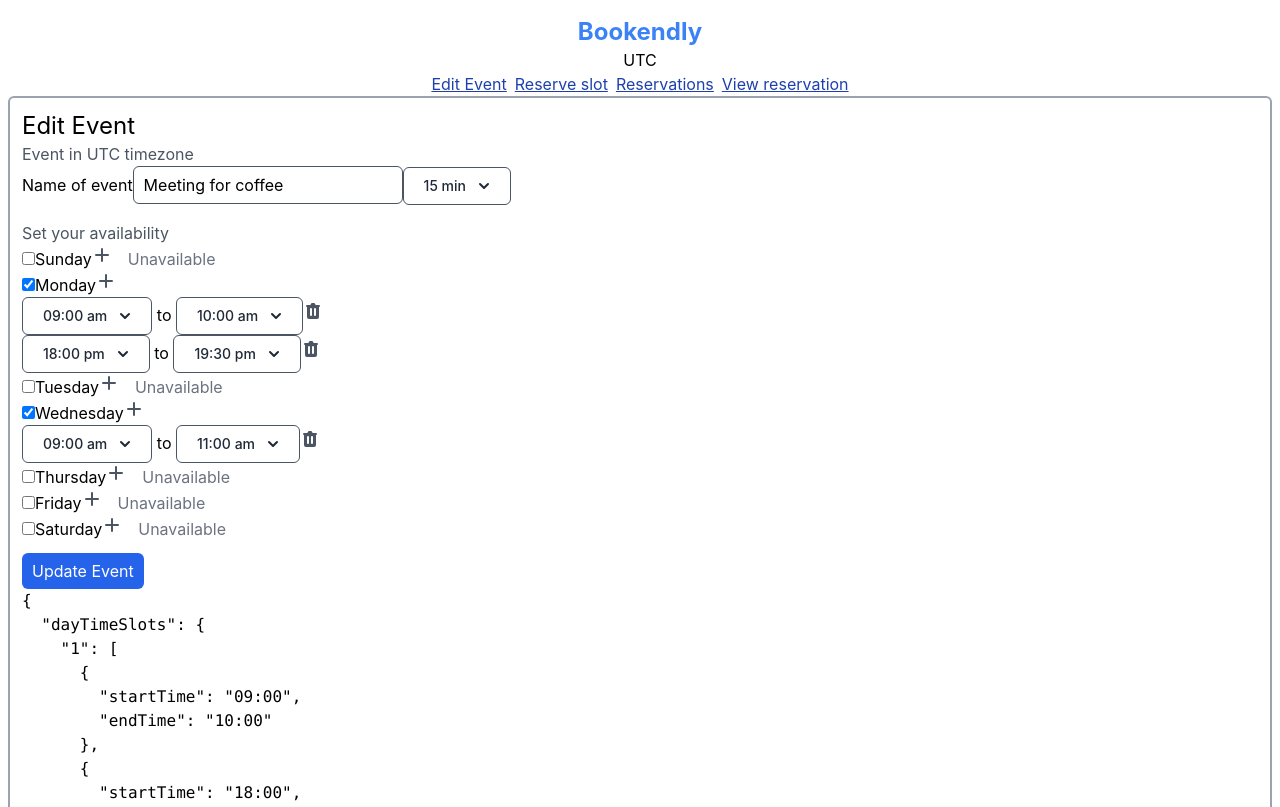
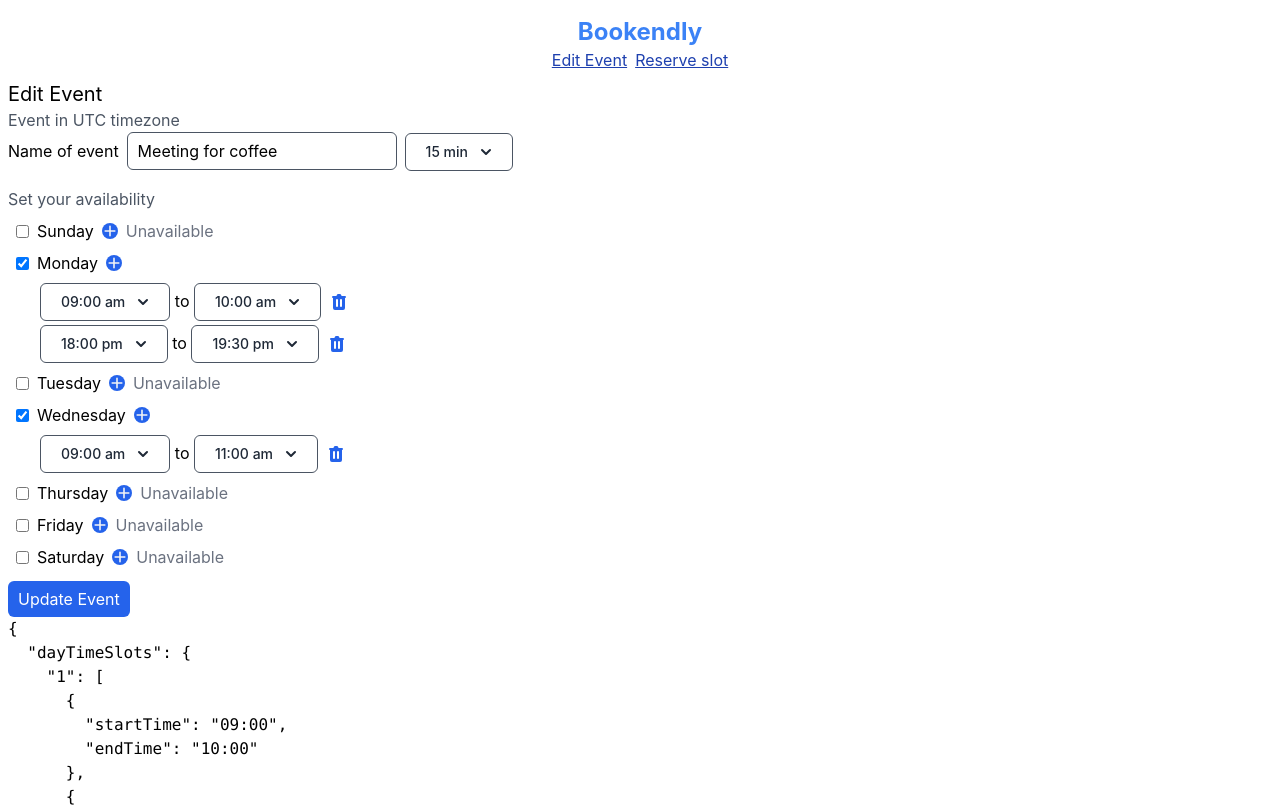
Before and after one commit to designapis/calendly-clone, a React (Create React App) app in the folder bookendly/: page / in a window 1280 px wide. Shown: the top 807 px of the page. Built offline with nearby package versions, Linux system fonts and the light colour scheme.

Commit message:
add some styling

```diff
--- a/bookendly/src/App.tsx
+++ b/bookendly/src/App.tsx
@@ -9,20 +9,18 @@
 
 function App() {
 
-  const timezone = Intl.DateTimeFormat().resolvedOptions().timeZone;
   return (
     <div className="p-2">
 
       <header className="text-center mt-2">
 	<h2 className="text-blue-500 font-bold text-2xl" > Bookendly </h2>
-	<h3>{timezone}</h3>
 	<div className="flex space-x-2 justify-center" >
 	  <Link to='/'> Edit Event </Link>
 	  <Link to='/events/0'> Reserve slot </Link>
-	  <Link to='/reservations'> Reservations </Link>
-	  <Link to='/reservations/0'> View reservation </Link>
 	</div>
       </header>
+
+      <div className="mt-2" >
 
 	<Routes>
 	  <Route path='/' element={<div>
@@ -44,6 +42,9 @@
 	  </div>}> </Route>
 	</Routes>
 
+
+      </div>
+
     </div>
   );
 }
--- a/bookendly/src/EditEvent.tsx
+++ b/bookendly/src/EditEvent.tsx
@@ -109,14 +109,14 @@
  }
 
   return (
-    <div className="border-2 border-gray-400 rounded-md p-3" >
-      <h2 className="text-2xl" >Edit Event</h2>
+    <div className="" >
+      <h2 className="text-xl" >Edit Event</h2>
       <section className="" >
 	<h3 className="text-gray-600" >Event in {timezone} timezone</h3>
 	<div>
 	  <label htmlFor="eventName">Name of event</label>
-	  <input className="border-gray-600 border rounded-md px-2.5 py-1.5" placeholder="Meeting for coffee" name="eventName" type="text" onChange={(e: any) => {setEventName(e.target.value)}} value={eventName} />
-	  <Dropdown render={(v) => `${v} min`} values={[15, 30, 60]} value={eventLength} onChange={setEventLength}/>
+	  <input className="ml-2 border-gray-600 border rounded-md px-2.5 py-1.5" placeholder="Meeting for coffee" name="eventName" type="text" onChange={(e: any) => {setEventName(e.target.value)}} value={eventName} />
+	  <Dropdown className="ml-2"  render={(v) => `${v} min`} values={[15, 30, 60]} value={eventLength} onChange={setEventLength}/>
 	</div>
 
       </section>
@@ -151,23 +151,27 @@
   const hasSlots = Boolean(slots.length)
 
   return (
-    <div>
-      <input type="checkbox" checked={hasSlots} onChange={() => onCheckDay(dayIndex)}/>
+    <div className="mt-2" >
+      <div className="flex items-center space-x-2" >
+	<input className="mx-2"  type="checkbox" checked={hasSlots} onChange={() => onCheckDay(dayIndex)}/>
 	{daysOfWeek[dayIndex] || 'Unknown'}
-      <button><PlusIcon onClick={() => onAddSlot(dayIndex)} className="text-gray-600 hover:text-gray-500 w-5 h-5" /></button>
+	<button><PlusIcon onClick={() => onAddSlot(dayIndex)} className="text-gray-100 hover:bg-blue-500 w-4 h-4 bg-blue-600 rounded-full" /></button>
+	{hasSlots ? null : (
+	  <span className="text-gray-500 ml-4" >Unavailable</span>
+	)}
+      </div>
+      <div className="mt-2 pl-8" >
 	{slots.map((slot, slotIndex) => {
 	  const {endTime, startTime} = slot
 
 	  return (
-	  <div key={slotIndex}>
+	    <div key={slotIndex} className="flex items-center space-x-2 mt-1" >
 	      <TimeDropdown {...{startTime, endTime, setTime: (s,e) => onUpdateTimeSlot(dayIndex, slotIndex, {startTime: s, endTime: e})}} />
-	    <button><TrashIcon onClick={() => onDeleteSlot(dayIndex, slotIndex)} className="text-gray-600 hover:text-gray-500 w-5 h-5" /></button>
+	      <button><TrashIcon onClick={() => onDeleteSlot(dayIndex, slotIndex)} className="text-blue-600 hover:text-blue-500 w-5 h-5" /></button>
 	    </div>
 	  )
 	})}
-      {hasSlots ? null : (
-	<span className="text-gray-500 ml-4" >Unavailable</span>
-      )}
+      </div>
     </div>
   )
 
--- a/bookendly/src/ReserveEvent.tsx
+++ b/bookendly/src/ReserveEvent.tsx
@@ -62,8 +62,8 @@
 export default function ReserveEvent() {
   const [startDate, setStartDate] = useState<Date|null>(null)
   const [startTime, setStartTime] = useState<Time|null>(null) // minutes since midnight
-  const [fullName, setFullName] = useState('')
-  const [email, setEmail] = useState('')
+  const [fullName, setFullName] = useState('Bob Example')
+  const [email, setEmail] = useState('bob@example.com')
 
   const {mutate: reserveEvent, isLoading: isReserving, data: resResponseData, isSuccess, isError: reserveIsError, error: reserveError } = useMutation(async () => {
     if(!startDate || !startTime) {
@@ -105,7 +105,7 @@
   }
 
 
-  const {timeRanges, slotDuration, title} = event
+  const {slotDuration, title} = event
 
   const duration = slotDuration
   const eventTitle = title
@@ -142,7 +142,9 @@
     <div>
       <div className="mt-4" >
 
-	<h2>{eventTitle}</h2>
+	<h2 className="text-xl" > {eventTitle} ({duration}min)</h2>
+
+	<div className="mt-2" >
 
 	  {!selectedDateTime ? (
 	    <div className="flex" >
@@ -158,18 +160,20 @@
 	  ) : (
 
 	    <div>
-	    <h2 className="text-xl" > {eventTitle} ({duration}min)</h2>
 	      <h3 className="text-gray-600" >Confirm your slot for {startTime.pretty} to {new Time(startTime.minutes + duration).pretty} {format(startDate, 'eeee, do MMM yyyy')} </h3>
-	    <form onSubmit={(e) => e.preventDefault()}>
-	      <Input type="email" value={email} onChange={(e) => setEmail(e.target.value)} placeholder="Email"/>
-	      <Input value={fullName} onChange={(e) => setFullName(e.target.value)} placeholder="Full name"/>
-	      <div className="flex space-x-3" >
+	      <form className="mt-2"  onSubmit={(e) => e.preventDefault()}>
+		<Input className=""  type="email" value={email} onChange={(e) => setEmail(e.target.value)} placeholder="Email"/>
+		<Input className="ml-2" value={fullName} onChange={(e) => setFullName(e.target.value)} placeholder="Full name"/>
+		<div className="flex mt-2 space-x-3" >
 		  <Button onClick={cancel} className="flex-1" color='red'>Cancel</Button>
 		  <Button disabled={isReserving} onClick={() => reserveEvent()} className="flex-1" >Reserve</Button>
 		</div>
 	      </form>
 	    </div>
 	  )}
+
+
+	</div>
       </div>
 
       <pre>
--- a/bookendly/src/ViewReservation.tsx
+++ b/bookendly/src/ViewReservation.tsx
@@ -93,7 +93,7 @@
       </div>
 
       <div className=''>
-	{name} {'<'} <A className="text-blue-600 " href={'mailto:' + email}>{email}</A> {'>'}
+	{name} -- <A className="text-blue-600 " href={'mailto:' + email}>{email}</A>
       </div>
 
     </div>
```
Lines whose indentation alone changed are shown as unchanged.
